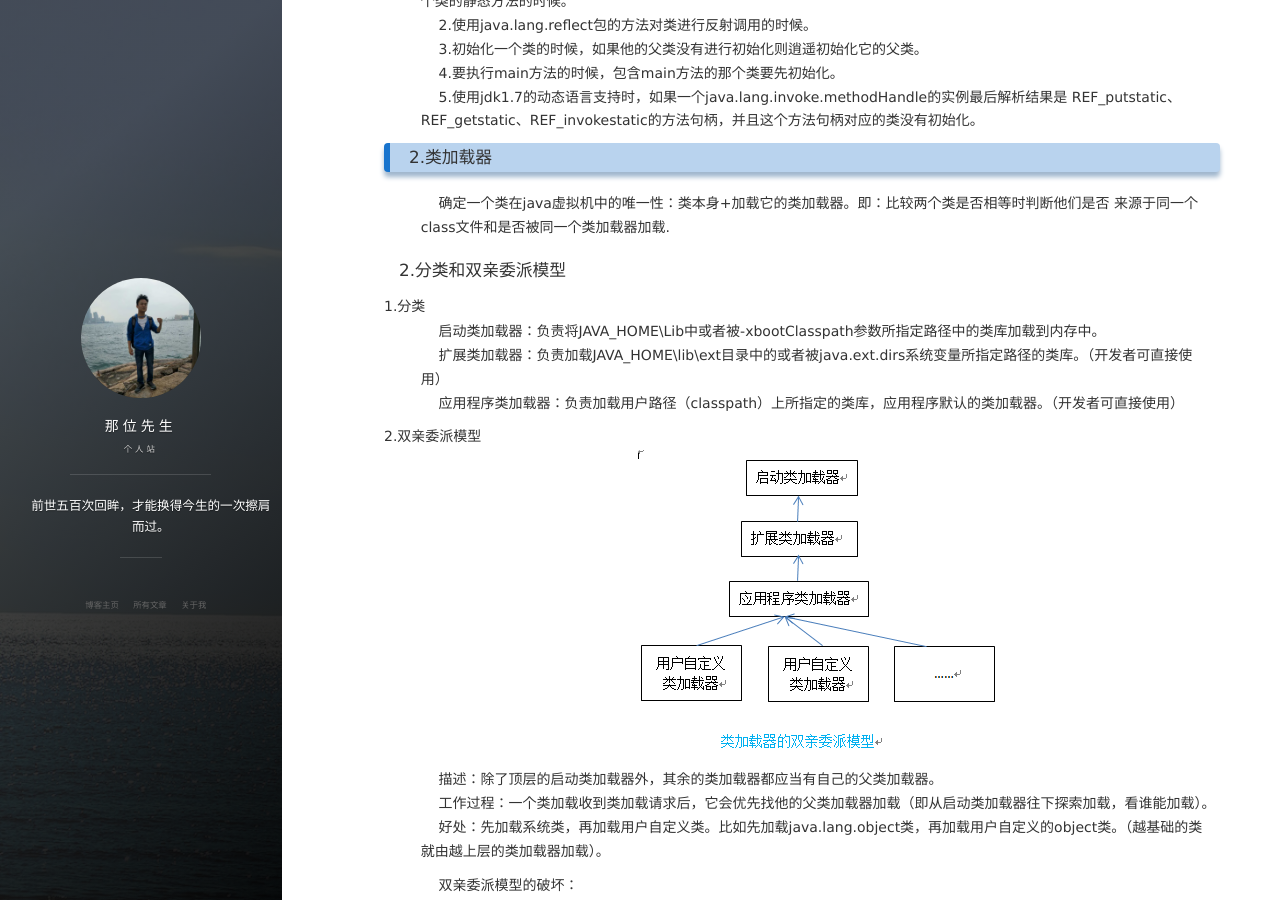
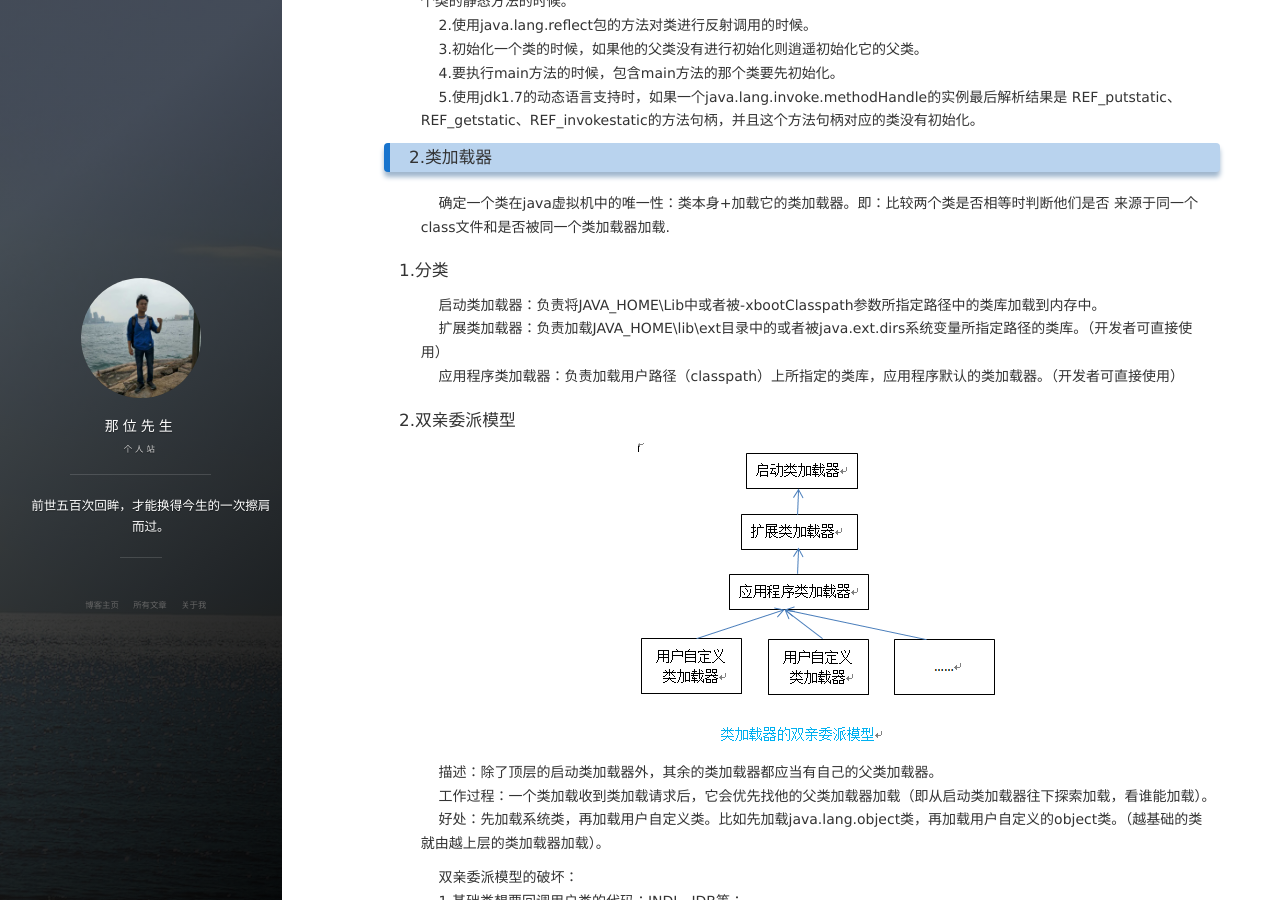
Before and after one commit to sirFive/sirFive.github.io, a Jekyll site: the page built from _posts/2018-11-18-Java虚拟机03--类加载机制.html, in a window 1280 px wide and 900 px high, scrolled down 791 px. Built offline with Jekyll 4.4.1, drawn with Linux system fonts in a browser that asks for light colours; nearby versions of some CDN libraries; comment, search, counter and statistics services are not loaded.

Commit message:
格式调整

```diff
--- a/_posts/2018-11-18-Java虚拟机03--类加载机制.html
+++ b/_posts/2018-11-18-Java虚拟机03--类加载机制.html
@@ -49,14 +49,13 @@ tag: JVM
 	&nbsp;&nbsp;&nbsp;&nbsp;确定一个类在java虚拟机中的唯一性：类本身+加载它的类加载器。即：比较两个类是否相等时判断他们是否
 	来源于同一个class文件和是否被同一个类加载器加载.<br/>
 </p>
-<h4>2.分类和双亲委派模型</h4>
-<h5>1.分类</h4>
+<h4>1.分类</h4>
 <p style="margin-left: 2%;">
 	&nbsp;&nbsp;&nbsp;&nbsp;启动类加载器：负责将JAVA_HOME\Lib中或者被-xbootClasspath参数所指定路径中的类库加载到内存中。<br/>
 	&nbsp;&nbsp;&nbsp;&nbsp;扩展类加载器：负责加载JAVA_HOME\lib\ext目录中的或者被java.ext.dirs系统变量所指定路径的类库。（开发者可直接使用）<br/>
 	&nbsp;&nbsp;&nbsp;&nbsp;应用程序类加载器：负责加载用户路径（classpath）上所指定的类库，应用程序默认的类加载器。（开发者可直接使用）
 </p>
-<h5>2.双亲委派模型</h4>
+<h4>2.双亲委派模型</h4>
 <p style="margin-left: 2%;">
 	<img src="/images/article/jvm/jvm03-allocation.PNG"  alt="双亲委派模型"  align="center"/>
 </p>
```
